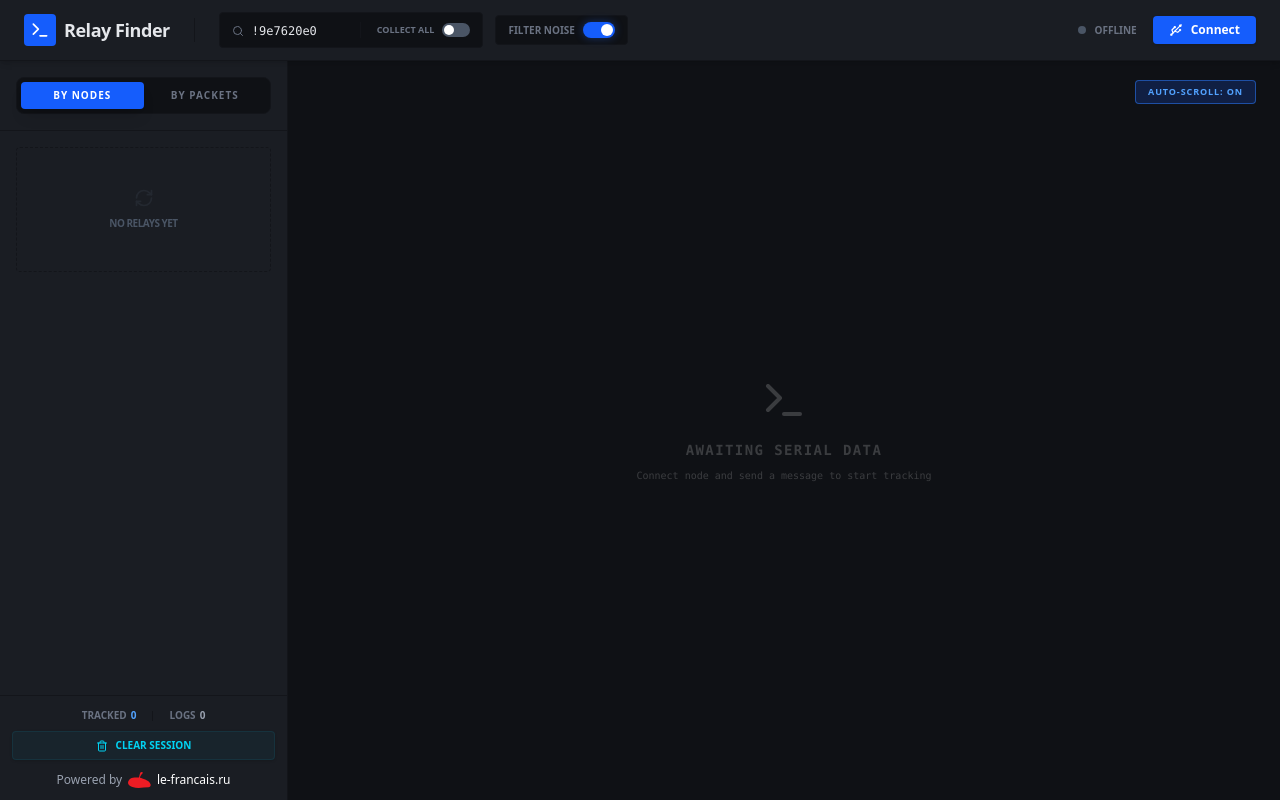
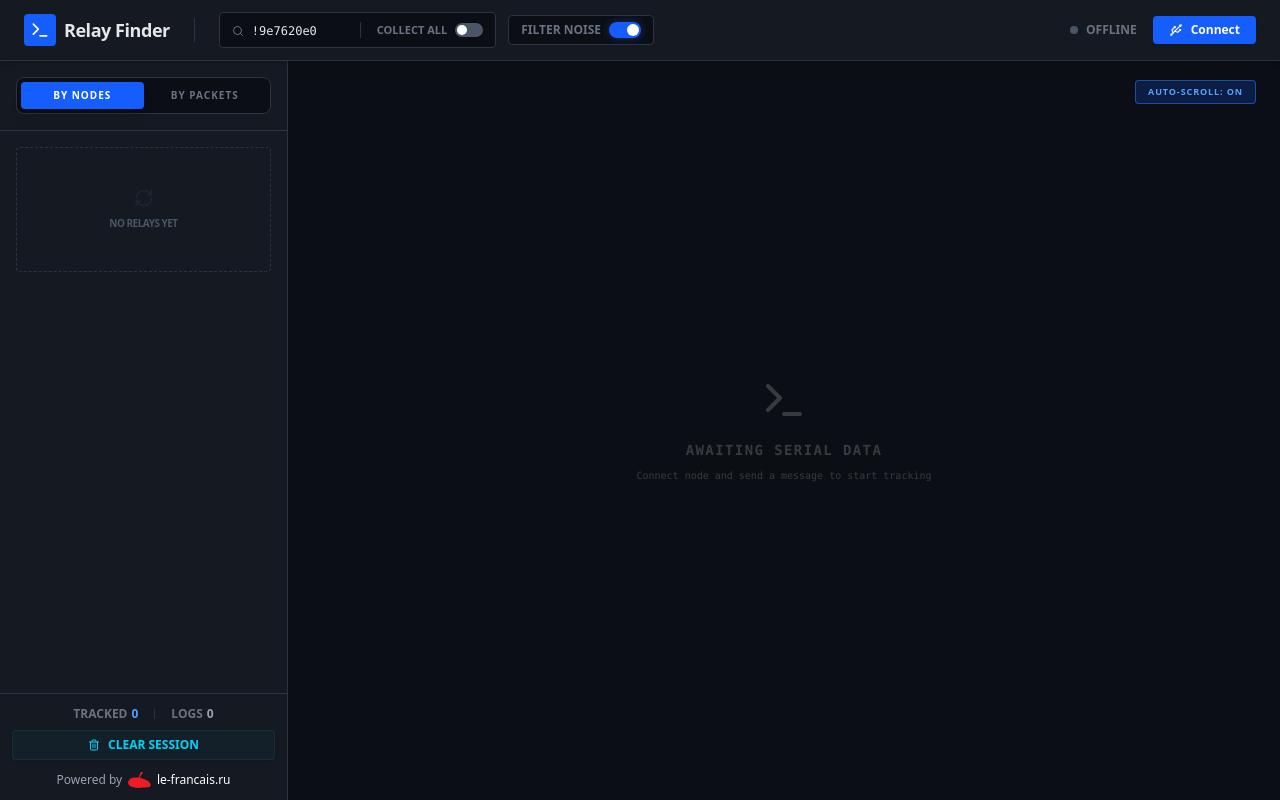
Before and after one commit to 5CORNERS/Meshtastic-Relay-Finder, a React (Vite) app: page / in a window 1280 px wide. Built offline with nearby package versions, Linux system fonts and the light colour scheme.

Commit message:
refactor: Update UI styling and colors
Adjusts font sizes and color scheme for improved visual appearance and clarity. Specifically, increases font size for "Collect All" label and tooltip content, and updates CSS variables for background, border, and terminal colors.

```diff
--- a/src/App.tsx
+++ b/src/App.tsx
@@ -431,7 +431,7 @@ export default function App() {
               <div className="h-4 w-px bg-app-border mx-1" />
 
               <div className="flex items-center gap-2 px-2 py-0.5 cursor-help">
-                <span className="text-[9px] text-gray-500 font-bold uppercase">Collect All</span>
+                <span className="text-[11px] text-gray-500 font-bold uppercase">Collect All</span>
                 <button
                   onClick={() => setCollectAllStats(!collectAllStats)}
                   className={`w-7 h-3.5 rounded-full transition-all relative ${collectAllStats ? 'bg-orange-600 shadow-[0_0_8px_rgba(234,88,12,0.4)]' : 'bg-gray-600'}`}
@@ -440,14 +440,14 @@ export default function App() {
                 </button>
               </div>
 
-              <div className="absolute top-full left-0 mt-2 w-64 p-3 bg-app-surface border border-app-border rounded shadow-2xl opacity-0 group-hover:opacity-100 transition-opacity pointer-events-none z-50 text-[10px] normal-case font-medium leading-relaxed text-gray-300">
+              <div className="absolute top-full left-0 mt-2 w-64 p-3 bg-app-surface border border-app-border rounded shadow-2xl opacity-0 group-hover:opacity-100 transition-opacity pointer-events-none z-50 text-xs normal-case font-medium leading-relaxed text-gray-300">
                 <p className="font-bold text-orange-400 mb-1 uppercase tracking-wider">Node Tracking Mode</p>
                 <p className="mb-2">Enter your Node ID to track your own messages in the terminal.</p>
                 <p><span className="text-orange-400 font-bold">COLLECT ALL:</span> When ON, signal stats for ALL rebroadcasts on the mesh will be added to the side panel, even if they aren't yours.</p>
               </div>
             </div>
 
-            <div className="flex items-center gap-2 px-3 py-1.5 bg-app-bg border border-app-border rounded text-[10px] font-bold group relative cursor-help">
+            <div className="flex items-center gap-2 px-3 py-1.5 bg-app-bg border border-app-border rounded text-xs font-bold group relative cursor-help">
               <span className="text-gray-500 uppercase">Filter Noise</span>
               <button
                 onClick={() => setFilterTelemetry(!filterTelemetry)}
@@ -455,7 +455,7 @@ export default function App() {
               >
                 <div className={`absolute top-0.5 w-3 h-3 bg-white rounded-full transition-all ${filterTelemetry ? 'left-4.5' : 'left-0.5'}`} />
               </button>
-              <div className="absolute top-full left-0 mt-2 w-56 p-3 bg-app-surface border border-app-border rounded shadow-2xl opacity-0 group-hover:opacity-100 transition-opacity pointer-events-none z-50 text-[10px] normal-case font-medium leading-relaxed text-gray-300">
+              <div className="absolute top-full left-0 mt-2 w-56 p-3 bg-app-surface border border-app-border rounded shadow-2xl opacity-0 group-hover:opacity-100 transition-opacity pointer-events-none z-50 text-xs normal-case font-medium leading-relaxed text-gray-300">
                 <p className="font-bold text-blue-400 mb-1 uppercase tracking-wider">Noise Filter</p>
                 When ON, it hides background traffic like position updates and telemetry, showing only your messages and their relays.
               </div>
@@ -464,7 +464,7 @@ export default function App() {
         </div>
 
         <div className="flex items-center gap-4">
-          <div className="hidden md:flex items-center gap-2 text-[10px] font-bold text-gray-500">
+          <div className="hidden md:flex items-center gap-2 text-xs font-bold text-gray-500">
             <div className={`w-2 h-2 rounded-full ${isReceiving ? 'bg-green-500 animate-pulse' : 'bg-gray-600'}`} />
             {isConnected ? (isReceiving ? 'RECEIVING DATA' : 'CONNECTED') : 'OFFLINE'}
           </div>
@@ -637,7 +637,7 @@ export default function App() {
           </div>
 
           <section className="mt-auto p-3 border-t border-app-border space-y-2">
-            <div className="flex justify-center gap-4 items-center text-[10px] font-bold text-gray-500 uppercase">
+            <div className="flex justify-center gap-4 items-center text-xs font-bold text-gray-500 uppercase">
               <div className="flex gap-1">
                 <span>Tracked</span>
                 <span className="text-blue-400">{trackedPacketIds.length}</span>
@@ -650,7 +650,7 @@ export default function App() {
             </div>
             <button
               onClick={clearAll}
-              className="w-full flex items-center justify-center gap-2 py-1.5 bg-cyan-500/5 hover:bg-cyan-500/10 text-cyan-400 hover:text-cyan-300 border border-cyan-500/10 hover:border-cyan-500/30 rounded text-[10px] font-bold transition-all uppercase shadow-sm"
+              className="w-full flex items-center justify-center gap-2 py-1.5 bg-cyan-500/5 hover:bg-cyan-500/10 text-cyan-400 hover:text-cyan-300 border border-cyan-500/10 hover:border-cyan-500/30 rounded text-xs font-bold transition-all uppercase shadow-sm"
             >
               <Trash2 size={12} /> Clear Session
             </button>
--- a/src/index.css
+++ b/src/index.css
@@ -1,8 +1,8 @@
 @import "tailwindcss";
 
 @theme {
-  --color-app-border: #13151a;
-  --color-app-bg: #0f1115;
-  --color-app-surface: #1a1d23;
-  --color-app-terminal: #0a0c10;
+  --color-app-border: #2d333f;
+  --color-app-bg: #0b0e14;
+  --color-app-surface: #151921;
+  --color-app-terminal: #05070a;
 }
```
